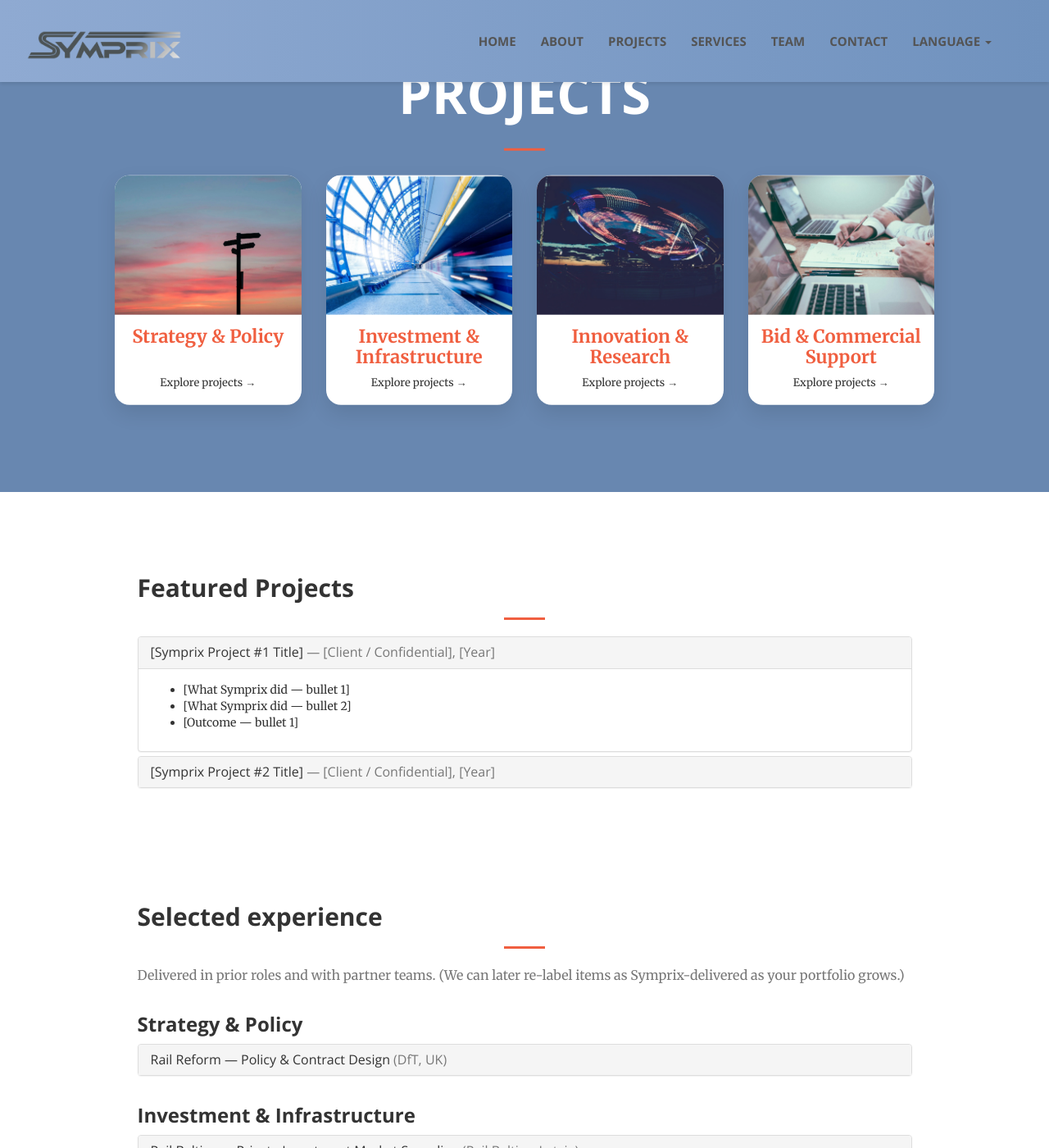
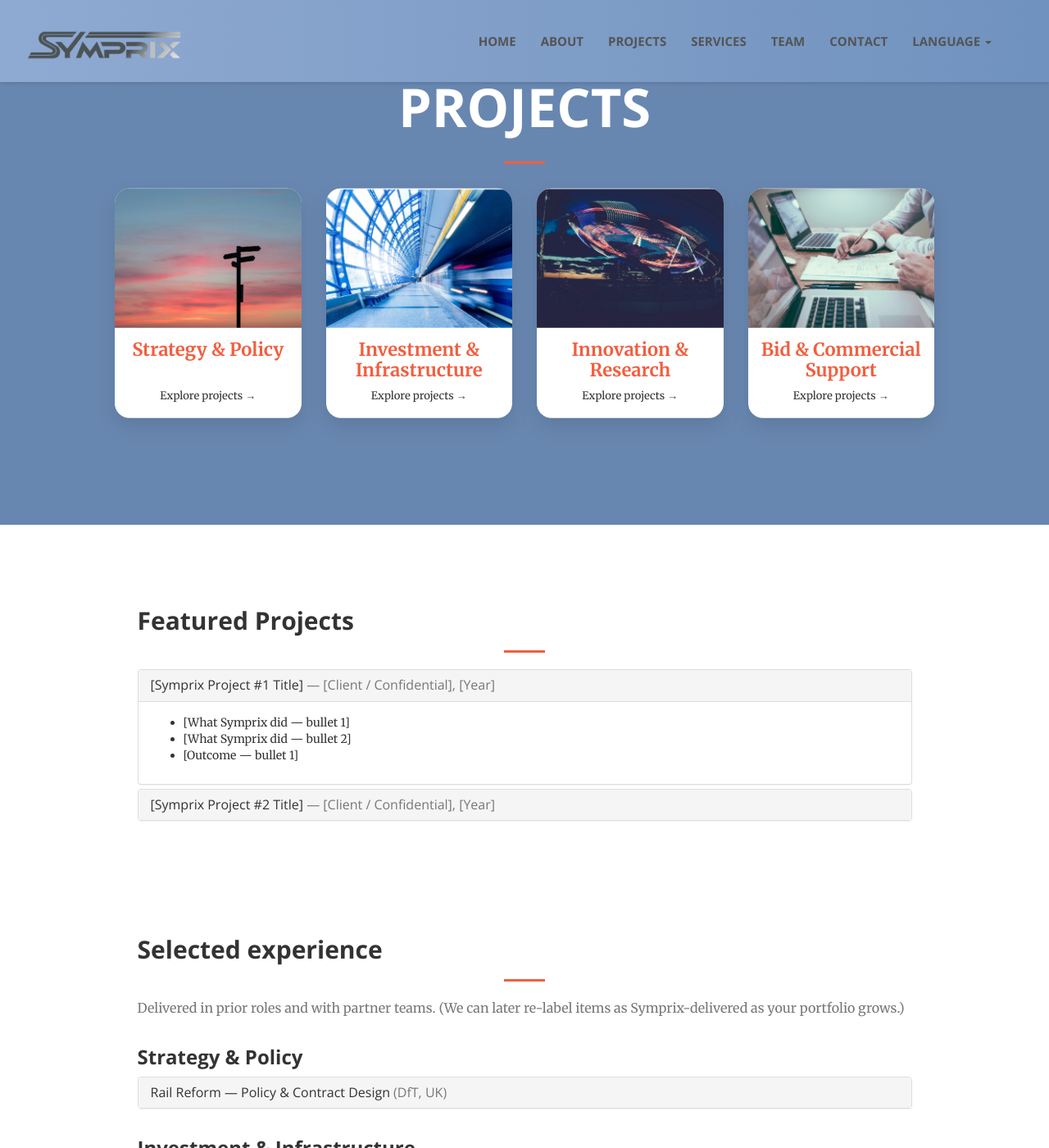
Before and after one commit to CD-Symprix/symprix, a Jekyll site: the page projects.html, which Jekyll copies as it is, in a window 1280 px wide and 1400 px high. Shown: the whole window at 82% size. Built offline with Jekyll 4.4.1, drawn with Linux system fonts in a browser that asks for light colours.

Commit message:
Adjust padding for projects hero section

```diff
--- a/projects.html
+++ b/projects.html
@@ -135,8 +135,8 @@
 
     header.masthead.projects-hero {
       min-height: 0 !important;           /* override template vh/min-height logic */
-      padding-top: 200px !important;
-      padding-bottom: 300px !important;    /* start here */
+      padding-top: 300px !important;
+      padding-bottom: 240px !important;    /* start here */
     }
 
     /* Set base readable colour */
```
